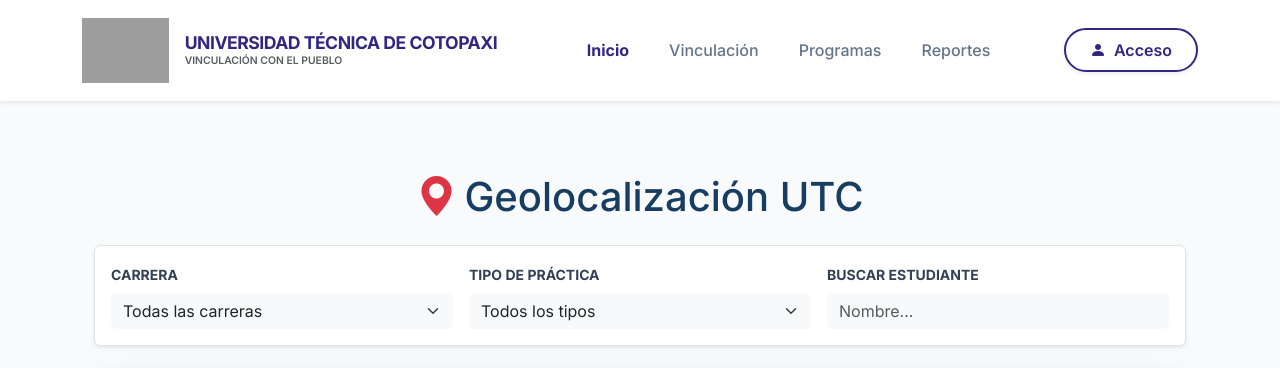
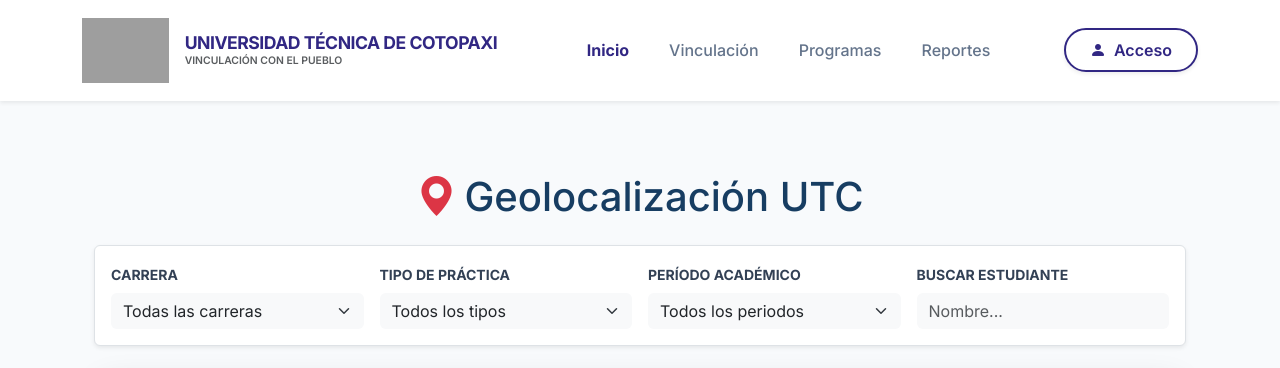
Before and after one commit to MrThony1508/Vinculacion, a Django app: page /inicio2 in a window 1280 px wide. Shown: the top 368 px of the page. Run offline with Django 5.2, Linux system fonts and the light colour scheme; data that the repository does not hold is empty; some libraries are stand-ins or nearby versions; grey boxes are pictures that could not be loaded.

Commit message:
Filtrado de Periodo academico en el mapa inicial

```diff
--- a/Aplicaciones/Inicio/templates/inicio.html
+++ b/Aplicaciones/Inicio/templates/inicio.html
@@ -215,11 +215,7 @@
             <h5 class="fw-bold">PPP</h5>
             <p class="small text-muted">Prácticas Pre Profesionales: Experiencia práctica en tu área profesional antes de titularte.</p>
         </div>
-        <div class="info-card card-vinculacion fade-up">
-            <i class="fas fa-handshake"></i>
-            <h5 class="fw-bold">Vinculación</h5>
-            <p class="small text-muted">Actividades que conectan la universidad con la comunidad y el entorno social.</p>
-        </div>
+
         <div class="info-card card-psc fade-up">
             <i class="fas fa-users"></i>
             <h5 class="fw-bold">PSC</h5>
--- a/Aplicaciones/MapaInicial/templates/inicio2.html
+++ b/Aplicaciones/MapaInicial/templates/inicio2.html
@@ -34,7 +34,7 @@
 
     <div class="filter-card mb-4 bg-white p-3 rounded shadow-sm border">
         <div class="row g-3">
-            <div class="col-md-4">
+            <div class="col-md-3">
                 <label class="form-label small fw-bold">CARRERA</label>
                 <select id="carreraSelect" class="form-select bg-light border-0">
                     <option value="todas">Todas las carreras</option>
@@ -46,7 +46,7 @@
                     <option value="Hidráulica">Hidráulica</option>
                 </select>
             </div>
-            <div class="col-md-4">
+            <div class="col-md-3">
                 <label class="form-label small fw-bold">TIPO DE PRÁCTICA</label>
                 <select id="practicaSelect" class="form-select bg-light border-0">
                     <option value="todas">Todos los tipos</option>
@@ -54,7 +54,19 @@
                     <option value="Servicio Comunitario">Servicio Comunitario</option>
                 </select>
             </div>
-            <div class="col-md-4">
+            <div class="col-md-3">
+                <label class="form-label small fw-bold">PERÍODO ACADÉMICO</label>
+                <select id="periodoSelect" class="form-select bg-light border-0">
+                    <option value="todas">Todos los periodos</option>
+
+                    <option value="OCTUBRE 2025 - MARZO 2026">OCTUBRE 2025 - MARZO 2026</option>
+
+                    {% for p in periodos %}
+                        <option value="{{ p }}">{{ p }}</option>
+                    {% endfor %}
+                </select>
+            </div>
+            <div class="col-md-3">
                 <label class="form-label small fw-bold">BUSCAR ESTUDIANTE</label>
                 <input type="text" id="buscadorNombre" class="form-control bg-light border-0" placeholder="Nombre...">
             </div>
@@ -78,41 +90,37 @@ function initMap() {
     if (!dataElement) return;
 
     const listaEstudiantes = JSON.parse(dataElement.textContent);
-
-    // Coordenadas iniciales (Latacunga)
     const centro = { lat: -0.9333, lng: -78.6167 };
 
     map = new google.maps.Map(document.getElementById("map"), {
         zoom: 13,
-        center: centro,mapTypeControl: false,
+        center: centro,
+        mapTypeControl: false,
         streetViewControl: false,
-        styles: [
-            { "featureType": "poi", "stylers": [{ "visibility": "off" }] }
-        ]
+        styles: [{ "featureType": "poi", "stylers": [{ "visibility": "off" }] }]
     });
 
     function agregarMarcadores() {
-        // Limpiar infoWindow abierto
         if (activeInfoWindow) activeInfoWindow.close();
-
-        // Limpiar marcadores previos
         markers.forEach(m => m.setMap(null));
         markers = [];
 
         const fCarrera = document.getElementById('carreraSelect').value;
         const fPractica = document.getElementById('practicaSelect').value;
+        const fPeriodo = document.getElementById('periodoSelect').value;
         const fNombre = document.getElementById('buscadorNombre').value.toLowerCase();
 
         const grupos = {};
 
         listaEstudiantes.forEach(est => {
-            // Validaciones de filtros
+            // Filtros combinados
             if (fCarrera !== 'todas' && est.carrera !== fCarrera) return;
             if (fPractica !== 'todas' && est.tipo_practica !== fPractica) return;
+            if (fPeriodo !== 'todas' && est.periodo !== fPeriodo) return;
+
             const nombreCompleto = `${est.nombre} ${est.apellido}`.toLowerCase();
             if (fNombre && !nombreCompleto.includes(fNombre)) return;
 
-            // Agrupar por coordenadas exactas
             const key = `${est.lat}_${est.lng}`;
             if (!grupos[key]) {
                 grupos[key] = {
@@ -130,20 +138,16 @@ function initMap() {
             grupos[key].integrantes.push(`${est.nombre} ${est.apellido}`);
         });
 
-        // Dibujar un marcador por cada ubicación única
         Object.values(grupos).forEach(g => {
-            // Definir colores por carrera
             const colores = {
-                'Sistemas de información': '#1e40af', // Azul oscuro
-                'Software': '#3b82f6',              // Azul claro
-                'Electromecánica': '#dc2626',       // Rojo
-                'Industrial': '#059669',            // Verde
-                'Electricidad': '#d97706',          // Naranja
-                'Hidráulica': '#0891b2'             // Cian
+                'Sistemas de información': '#1e40af',
+                'Software': '#3b82f6',
+                'Electromecánica': '#dc2626',
+                'Industrial': '#059669',
+                'Electricidad': '#d97706',
+                'Hidráulica': '#0891b2'
             };
 
-            // Si la carrera del grupo existe en nuestro diccionario, usamos ese color,
-            // de lo contrario usamos el azul de la UTC por defecto.
             const colorFinal = colores[g.carrera] || '#173D62';
 
             const marker = new google.maps.Marker({
@@ -153,7 +157,7 @@ function initMap() {
                 animation: google.maps.Animation.DROP,
                 icon: {
                     path: google.maps.SymbolPath.BACKWARD_CLOSED_ARROW,
-                    fillColor: colorFinal, // <--- Aplicamos el color dinámico aquí
+                    fillColor: colorFinal,
                     fillOpacity: 0.9,
                     strokeWeight: 1,
                     strokeColor: "#ffffff",
@@ -161,10 +165,7 @@ function initMap() {
                 }
             });
 
-    // ... resto del código (InfoWindow, etc)
-
             const integrantesHtml = g.integrantes.map(i => `<li>${i}</li>`).join('');
-
             const contentString = `
                 <div class="custom-infowindow">
                     <h6>${g.grupo_nombre}</h6>
@@ -200,12 +201,12 @@ function initMap() {
         });
     }
 
-    // Listeners
+    // Listeners para todos los filtros
     document.getElementById('carreraSelect').addEventListener('change', agregarMarcadores);
     document.getElementById('practicaSelect').addEventListener('change', agregarMarcadores);
+    document.getElementById('periodoSelect').addEventListener('change', agregarMarcadores);
     document.getElementById('buscadorNombre').addEventListener('input', agregarMarcadores);
 
-    // Carga inicial
     agregarMarcadores();
 }
 </script>
--- a/Aplicaciones/MapaInicial/views.py
+++ b/Aplicaciones/MapaInicial/views.py
@@ -2,15 +2,19 @@ from django.shortcuts import render
 from Aplicaciones.Estudiantes.models import Estudiante
 
 def inicio2(request):
+    # Consultamos los estudiantes que tengan coordenadas
     estudiantes_qs = Estudiante.objects.filter(
         grupo__latitud__isnull=False,
         grupo__longitud__isnull=False
     ).values(
         'nombre', 'apellido', 'carrera', 'tipo_practica', 'semestre',
-        'periodo_academico', # Nombre correcto según tu error
+        'periodo_academico',
         'grupo__nombre', 'grupo__latitud', 'grupo__longitud',
         'docente__nombre', 'docente__apellido'
     )
+
+    # Obtenemos los periodos únicos para llenar el select del filtro
+    periodos = Estudiante.objects.values_list('periodo_academico', flat=True).distinct().order_by('-periodo_academico')
 
     estudiantes_lista = []
     for e in estudiantes_qs:
@@ -20,7 +24,7 @@ def inicio2(request):
             'carrera': e['carrera'],
             'tipo_practica': e['tipo_practica'],
             'semestre': e['semestre'],
-            'periodo': e['periodo_academico'], # Lo guardamos como 'periodo' para el JS
+            'periodo': e['periodo_academico'],
             'grupo_nombre': e['grupo__nombre'],
             'lat': float(e['grupo__latitud']),
             'lng': float(e['grupo__longitud']),
@@ -28,5 +32,6 @@ def inicio2(request):
         })
 
     return render(request, 'inicio2.html', {
-        'estudiantes': estudiantes_lista
+        'estudiantes': estudiantes_lista,
+        'periodos': periodos
     })
```
